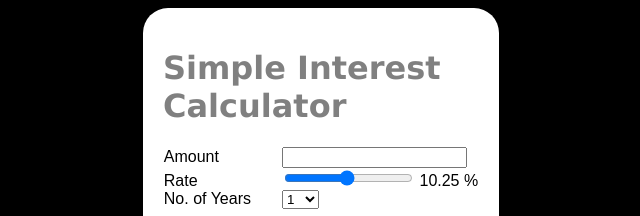
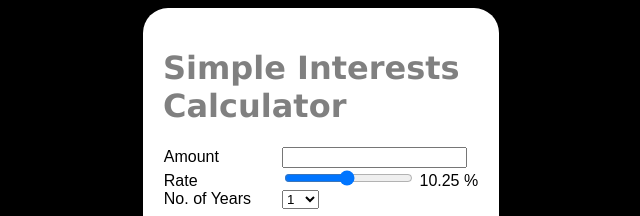
Before and after one commit to Mo7amedSMahdi/Microverse-Trail, a website: page index.html in a window 1280 px wide. Shown: the top 216 px of the page, 319-959 px from the left. Drawn offline with Linux system fonts and the light colour scheme.

Commit message:
Change page title
- modified:   index.html Change <title> tag to Intersets insted of interest
- New description line

```diff
--- a/index.html
+++ b/index.html
@@ -9,7 +9,7 @@
 
 <body>
     <div class="maindiv">
-        <h1>Simple Interest Calculator</h1>
+        <h1>Simple Interests Calculator</h1>
         <div class="form">
             <div class="form-input">
                 <label for="principal">Amount</label>
@@ -17,13 +17,13 @@
             </div>
             <div class="form-input">
                 <label for="rate">Rate</label>
-                 <input onchange="updateRate()" type="range" id="rate" step="0.25" min="1" max="20" value="10.25"> <span
-                id="rate_val"> 10.25 %
-            </span>
+                <input onchange="updateRate()" type="range" id="rate" step="0.25" min="1" max="20" value="10.25"> <span
+                    id="rate_val"> 10.25 %
+                </span>
             </div>
             <div class="form-input">
                 <label for="years">No. of Years</label>
-                 <select id="years">
+                <select id="years">
                     <option value="1">1</option>
                     <option value="2">2</option>
                     <option value="3">3</option>
```
